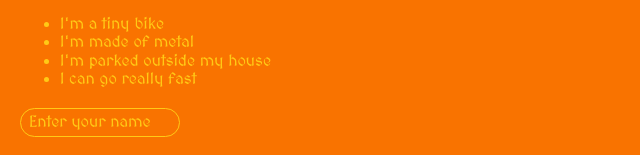
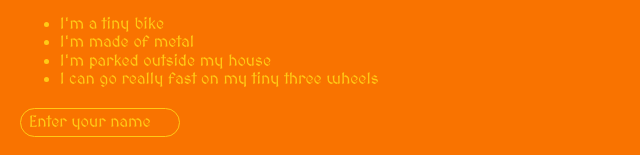
Before and after one commit to depv1298/Personal-site, a website built with Vite: page index.html in a window 1280 px wide. Shown: the part 354-509 px from the top of the page, without its empty margins (0-640 px from the left). Built offline with nearby package versions, Linux system fonts and the light colour scheme; a web font is replaced by a local one.

Commit message:
Update index.html
Updated list item

```diff
--- a/index.html
+++ b/index.html
@@ -17,7 +17,7 @@
             <li>I'm a tiny bike</li>
             <li>I'm made of metal</li>
             <li>I'm parked outside my house</li>
-            <li>I can go really fast</li>
+            <li>I can go really fast on my tiny three wheels</li>
         </ul>
         <input type="text" placeholder="Enter your name">
         <input type="text" placeholder="Enter your age">
```
